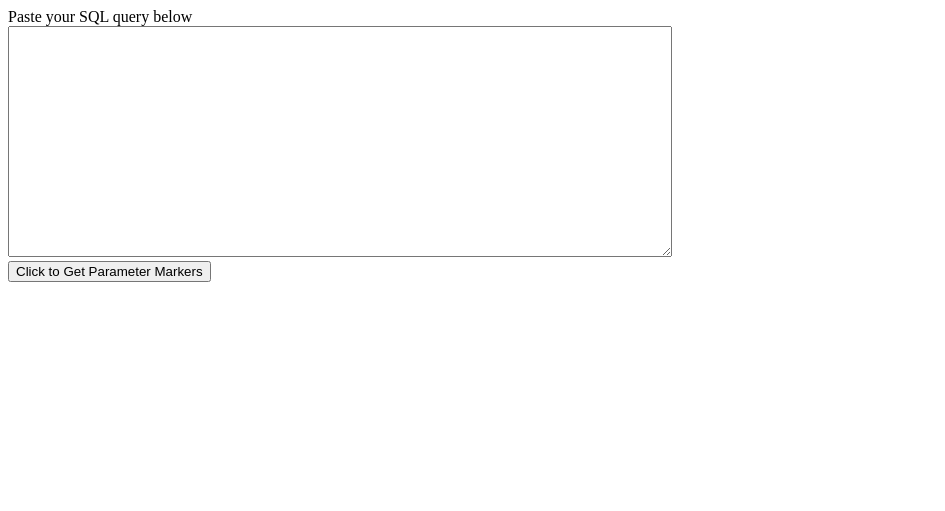
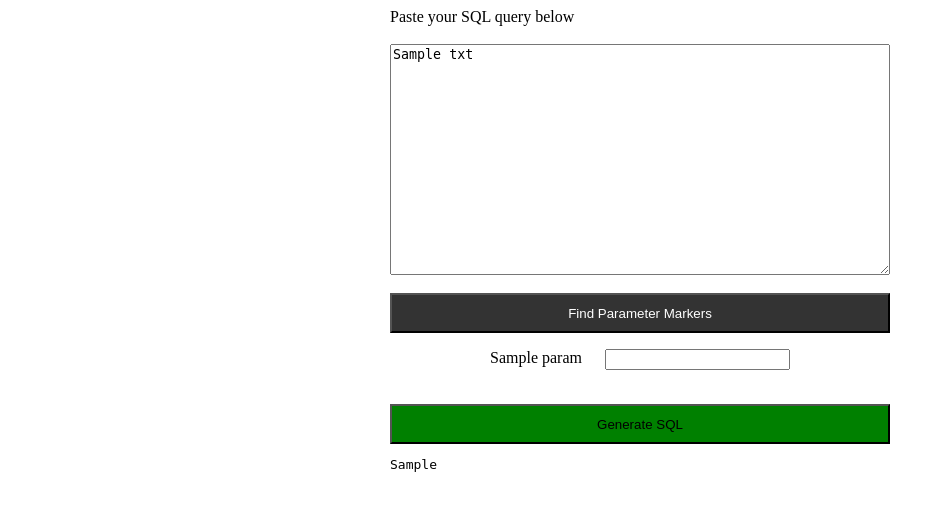
Before and after one commit to susodapop/fmt_bindparam, a Python web app: template templates/fmt_bindparam/index.html in a window 1280 px wide. Shown: the top 511 px of the page, without its empty margins (0-945 px from the left). Run offline with Jinja, Linux system fonts and the light colour scheme; the template is opened without the code that fills it: most values are stand-ins (such as "Sample title", 1, 10 or a date in 2020).

Commit message:
Basic formatting page now works.

```diff
--- a/templates/fmt_bindparam/index.html
+++ b/templates/fmt_bindparam/index.html
@@ -4,47 +4,38 @@
 		<meta charset="UTF-8">
 		<title>title</title>
 		<style type="text/css">
+			#btn_find { color: white; background: #333; height: 3em; }
+			#btn_generate { color: black; background: green; height: 3em; }
+			#frm_main { width: 80%; max-width: 500px; margin: auto; display: flex; flex-flow: column nowrap; justify-content: center: align-items: center; }
+			.param_wrapper { margin: 1em auto; width: 80%; max-width: 300px; display: flex; flex-flow: row nowrap; justify-content: space-between; }
 
 		</style>
 	</head>
 	<body>
 
+		<form id="frm_main" method="POST">
+			<label for="sql_pane">Paste your SQL query below</label><br />
+			<textarea name="sql" rows=15 cols=80>{{ txt }}</textarea><br />
+			<input type="submit" id="btn_find" value="Find Parameter Markers" />
 
-  <div id="message_pane"></div>
-  <label for="sql_pane">Paste your SQL query below</label><br />
-  <textarea id="sql_pane" rows=15 cols=80></textarea><br />
 
-  <div id="input_pane"></div>
-  <button id="get_parameter_markers">Click to Get Parameter Markers</button>
+			{% if params %}
+
+			{% for p in params %}
+			<div class="param_wrapper"><label for="p_{{ p }}">{{ p }}</label><input type="text" name="p_{{ p }}" autocomplete="off"/></div>
+			{% endfor %}
+
+
+			<br /><button id="btn_generate" name="generate">Generate SQL</button>
+			{% endif %}
+
+			{% if new_sql %}
+			<div class="new_sql">
+				<pre>{{ new_sql }}</pre>
+			</div>
+			{% endif %}
+		</form>
 
 		<script src="//cdnjs.cloudflare.com/ajax/libs/modernizr/2.5.3/modernizr.min.js" type="text/javascript"></script>
-  <script src="https://cdn.jsdelivr.net/npm/axios/dist/axios.min.js"></script>
-
-  <script>
-
-
-  	const el = document.getElementById("sql_pane");
-  	const messagePane = document.getElementById("message_pane");
-
-  	function getParameterMarkers(e) {
-  		axios.post('api', body={"sql": el.value})
-  		.then( function (response) {
-  				messagePane.innerHTML = "";
-	  			response.data.parameters.forEach(function (item) { alert(item)})
-  			})
-  		.catch( function (error) {
-  				messagePane.innerHTML = error.response.data.error
-  	})
-
-  	}
-
-  	el.addEventListener('input', getParameterMarkers)
-
-  	function actOnValidParameters(data) {
-
-  	}
-
-
-  </script>
 	</body>
 </html>
```
Also changed, not shown: views.py (+15 -0 lines). Lines whose indentation alone changed are shown as unchanged.
